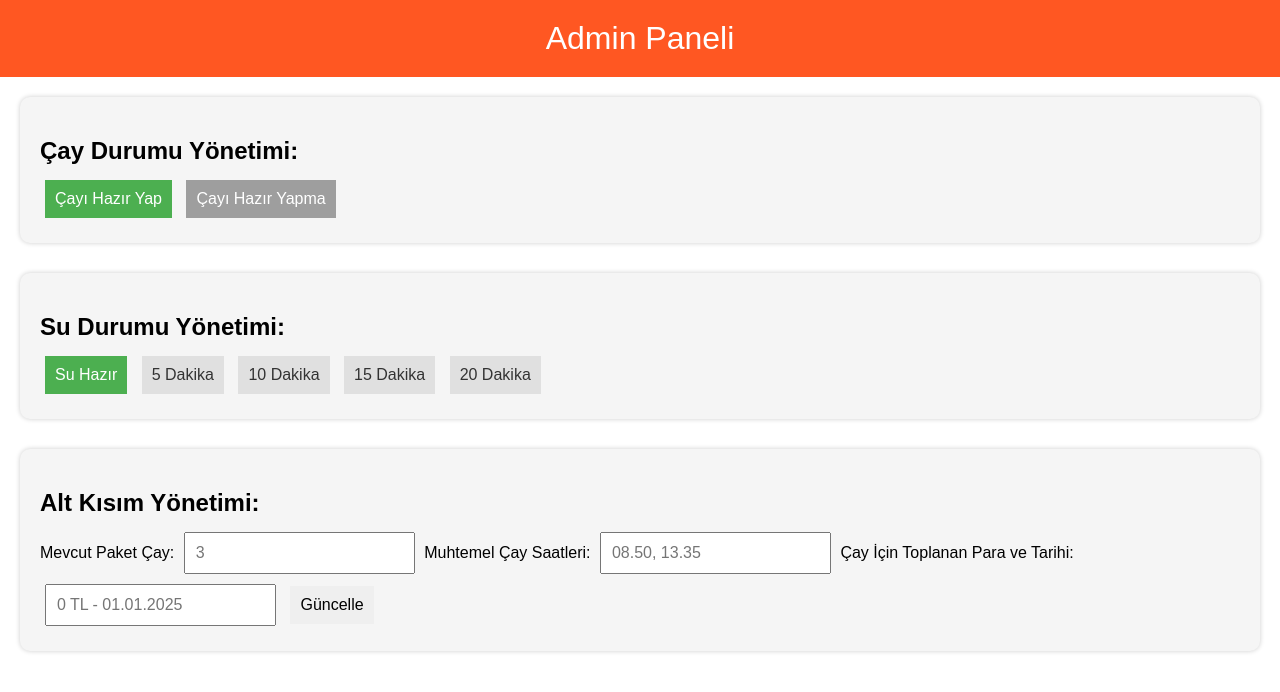
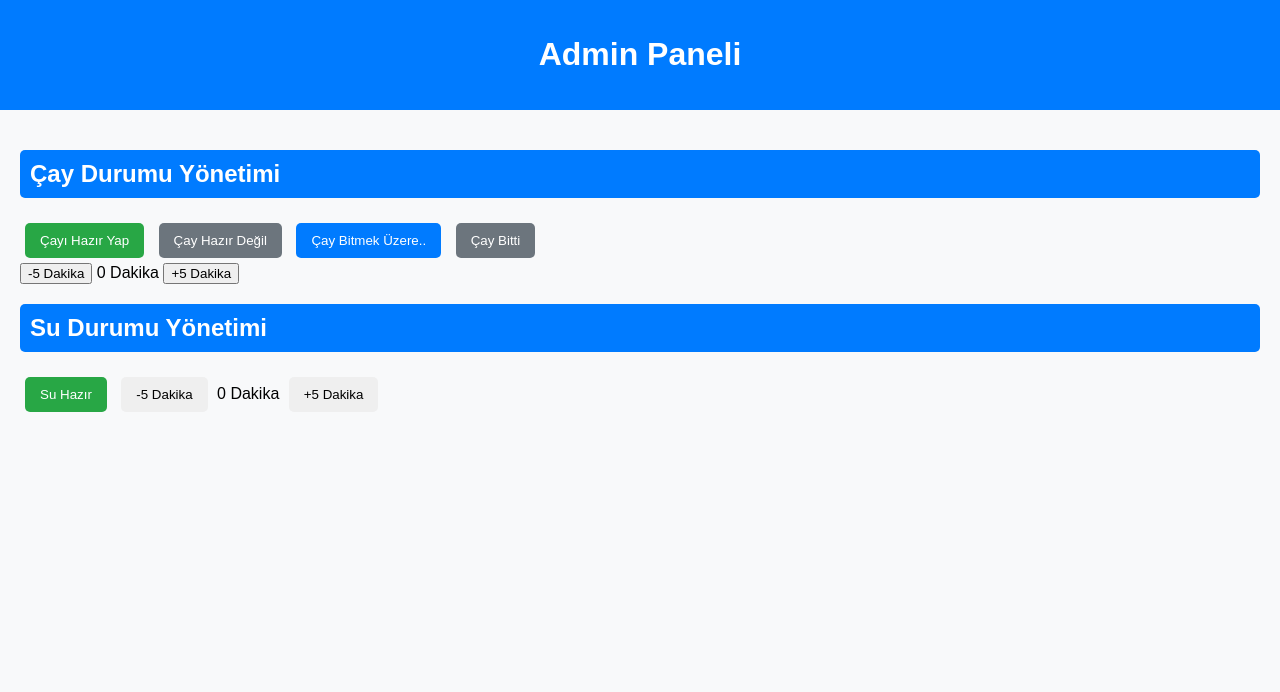
Before and after one commit to ReceproF/cay_durumu_sistemi, a Flask app: page /admin in a window 1280 px wide. Shown: the top 692 px of the page. Run offline with Flask 3, Linux system fonts and the light colour scheme.

Commit message:
Update admin.html

```diff
--- a/templates/admin.html
+++ b/templates/admin.html
@@ -1,5 +1,5 @@
 <!DOCTYPE html>
-<html lang="tr">
+<html lang="en">
 <head>
     <meta charset="UTF-8">
     <meta name="viewport" content="width=device-width, initial-scale=1.0">
@@ -7,120 +7,117 @@
     <style>
         body {
             font-family: Arial, sans-serif;
+            background-color: #f8f9fa;
             margin: 0;
             padding: 0;
-            box-sizing: border-box;
         }
         .header {
-            background-color: #FF5722;
+            background-color: #007bff;
             color: white;
+            text-align: center;
+            padding: 15px 0;
+        }
+        .content {
             padding: 20px;
-            text-align: center;
-            font-size: 2em;
-        }
-        .container {
-            padding: 20px;
-            display: flex;
-            flex-direction: column;
-            gap: 30px;
         }
         .section {
-            background-color: #F5F5F5;
-            padding: 20px;
-            border-radius: 10px;
-            box-shadow: 0px 0px 5px rgba(0, 0, 0, 0.2);
+            margin-bottom: 20px;
         }
-        h2 {
-            margin-bottom: 10px;
-            font-size: 1.5em;
+        .section h2 {
+            background-color: #007bff;
+            color: white;
+            padding: 10px;
+            border-radius: 5px;
         }
-        button {
-            font-size: 1em;
-            padding: 10px;
+        .button-group button {
             margin: 5px;
+            padding: 10px 15px;
             border: none;
+            border-radius: 5px;
             cursor: pointer;
         }
-        .green-button {
-            background-color: #4CAF50;
+        .button-group .green {
+            background-color: #28a745;
             color: white;
         }
-        .grey-button {
-            background-color: #9E9E9E;
+        .button-group .gray {
+            background-color: #6c757d;
             color: white;
         }
-        .water-button {
-            background-color: #E0E0E0;
-            color: #333;
-        }
-        .water-button.active {
-            background-color: #4CAF50;
+        .button-group .blue {
+            background-color: #007bff;
             color: white;
-        }
-        input {
-            font-size: 1em;
-            padding: 10px;
-            margin: 5px;
         }
     </style>
 </head>
 <body>
-    <div class="header">Admin Paneli</div>
-    <div class="container">
+    <div class="header">
+        <h1>Admin Paneli</h1>
+    </div>
+    <div class="content">
         <div class="section">
-            <h2>Çay Durumu Yönetimi:</h2>
-            <button class="green-button" onclick="updateTeaStatus(true)">Çayı Hazır Yap</button>
-            <button class="grey-button" onclick="updateTeaStatus(false)">Çayı Hazır Yapma</button>
+            <h2>Çay Durumu Yönetimi</h2>
+            <div class="button-group">
+                <button onclick="updateTeaStatus('ready')" class="green">Çayı Hazır Yap</button>
+                <button onclick="updateTeaStatus('not_ready')" class="gray">Çay Hazır Değil</button>
+                <button onclick="updateTeaStatus('almost_done')" class="blue">Çay Bitmek Üzere..</button>
+                <button onclick="updateTeaStatus('finished')" class="gray">Çay Bitti</button>
+            </div>
+            <div>
+                <button onclick="adjustTeaTimer(-5)">-5 Dakika</button>
+                <span id="tea-timer">0 Dakika</span>
+                <button onclick="adjustTeaTimer(5)">+5 Dakika</button>
+            </div>
         </div>
         <div class="section">
-            <h2>Su Durumu Yönetimi:</h2>
-            <button class="water-button active" onclick="updateWaterTimer(0)">Su Hazır</button>
-            <button class="water-button" onclick="updateWaterTimer(5)">5 Dakika</button>
-            <button class="water-button" onclick="updateWaterTimer(10)">10 Dakika</button>
-            <button class="water-button" onclick="updateWaterTimer(15)">15 Dakika</button>
-            <button class="water-button" onclick="updateWaterTimer(20)">20 Dakika</button>
-        </div>
-        <div class="section">
-            <h2>Alt Kısım Yönetimi:</h2>
-            <label>Mevcut Paket Çay:</label>
-            <input type="number" id="tea-stock-input" placeholder="3">
-            <label>Muhtemel Çay Saatleri:</label>
-            <input type="text" id="tea-times-input" placeholder="08.50, 13.35">
-            <label>Çay İçin Toplanan Para ve Tarihi:</label>
-            <input type="text" id="tea-money-input" placeholder="0 TL - 01.01.2025">
-            <button onclick="updateFooter()">Güncelle</button>
+            <h2>Su Durumu Yönetimi</h2>
+            <div class="button-group">
+                <button onclick="updateWaterStatus('ready')" class="green">Su Hazır</button>
+                <button onclick="adjustWaterTimer(-5)">-5 Dakika</button>
+                <span id="water-timer">0 Dakika</span>
+                <button onclick="adjustWaterTimer(5)">+5 Dakika</button>
+            </div>
         </div>
     </div>
+
     <script>
-        async function updateTeaStatus(isReady) {
-            await fetch('/update-status', {
+        let teaTimer = 0;
+        let waterTimer = 0;
+
+        function updateTeaStatus(status) {
+            fetch('/update-tea-status', {
                 method: 'POST',
                 headers: { 'Content-Type': 'application/json' },
-                body: JSON.stringify({ tea_ready: isReady })
-            });
-            alert("Çay durumu güncellendi!");
+                body: JSON.stringify({ status })
+            }).then(() => alert('Çay durumu güncellendi.'));
         }
 
-        async function updateWaterTimer(minutes) {
-            await fetch('/update-water-status', {
+        function adjustTeaTimer(amount) {
+            teaTimer = Math.max(0, teaTimer + amount);
+            document.getElementById('tea-timer').innerText = `${teaTimer} Dakika`;
+            fetch('/update-tea-timer', {
                 method: 'POST',
                 headers: { 'Content-Type': 'application/json' },
-                body: JSON.stringify({ water_timer: minutes })
+                body: JSON.stringify({ timer: teaTimer })
             });
-            alert("Su kaynama süresi güncellendi!");
         }
 
-        async function updateFooter() {
-            const teaStock = document.getElementById('tea-stock-input').value;
-            const teaTimes = document.getElementById('tea-times-input').value;
-            const teaMoney = document.getElementById('tea-money-input').value;
-
-            await fetch('/update-footer', {
+        function updateWaterStatus(status) {
+            fetch('/update-water-status', {
                 method: 'POST',
                 headers: { 'Content-Type': 'application/json' },
-                body: JSON.stringify({ tea_stock: teaStock, tea_times: teaTimes, tea_money: teaMoney })
+                body: JSON.stringify({ status })
+            }).then(() => alert('Su durumu güncellendi.'));
+        }
+
+        function adjustWaterTimer(amount) {
+            waterTimer = Math.max(0, waterTimer + amount);
+            document.getElementById('water-timer').innerText = `${waterTimer} Dakika`;
+            fetch('/update-water-timer', {
+                method: 'POST',
+                headers: { 'Content-Type': 'application/json' },
+                body: JSON.stringify({ timer: waterTimer })
             });
-            alert("Alt kısım bilgileri güncellendi!");
         }
     </script>
 </body>
```
